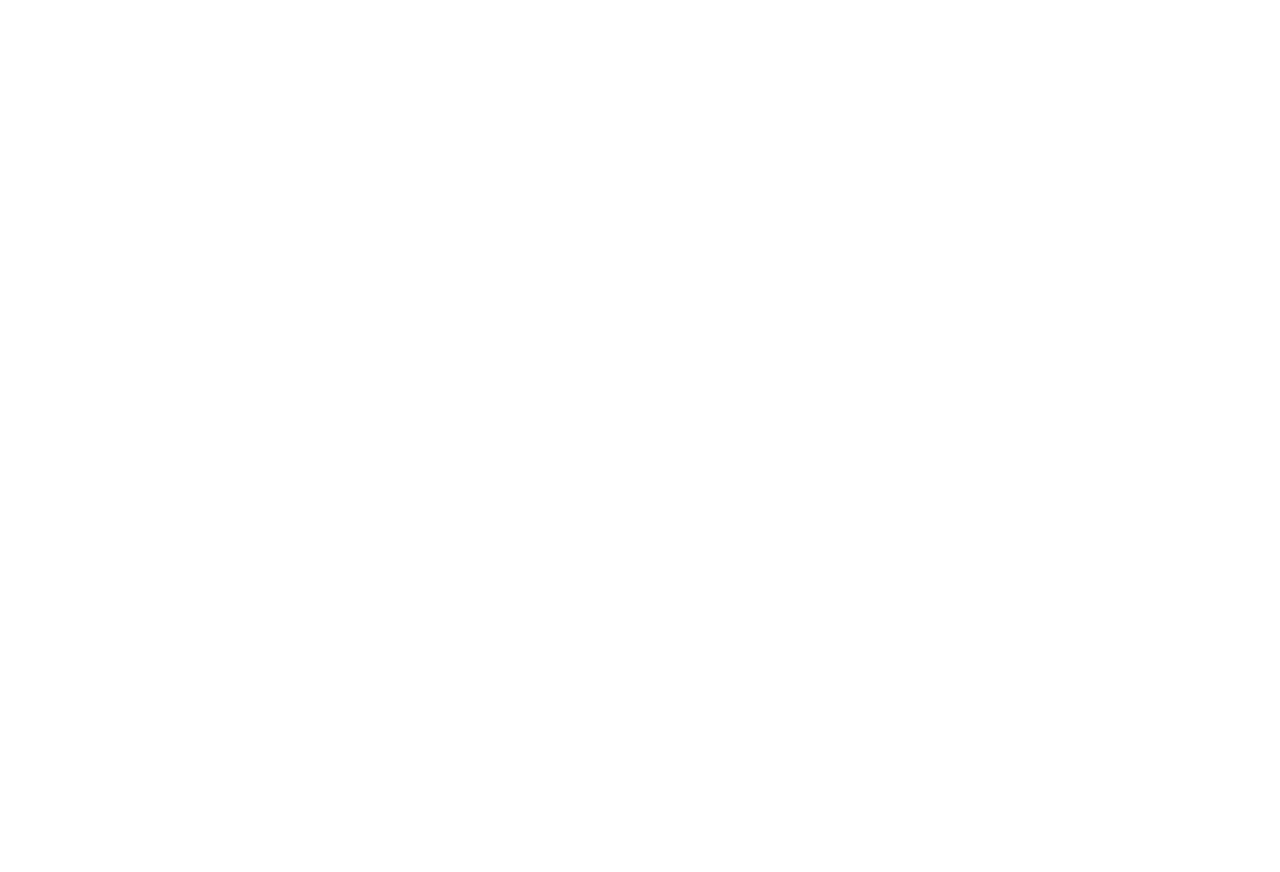
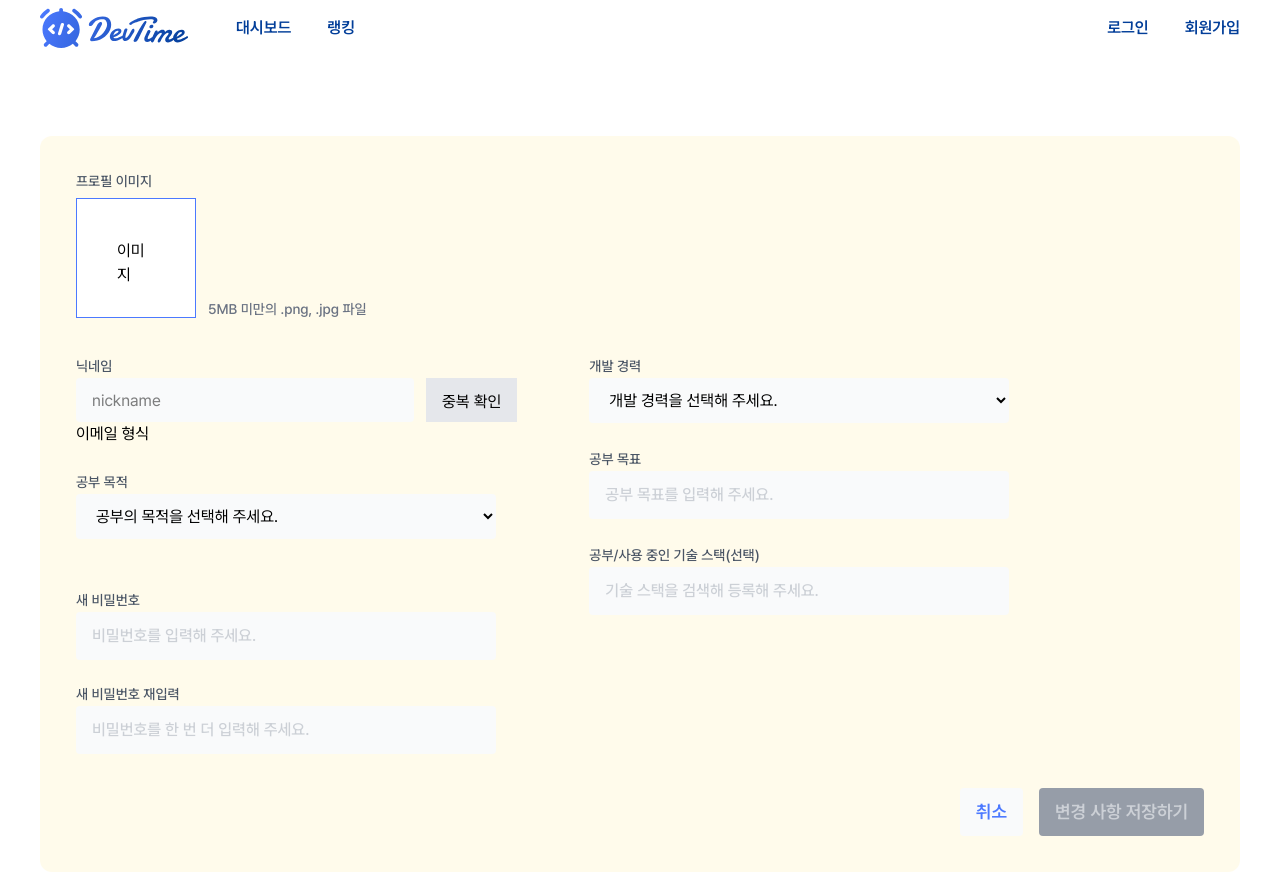
Before and after one commit to Seungjun07/DevTime, a React (Vite) app: page /my-page/edit in a window 1280 px wide. Before the commit this address had no page. Before the commit the page ends 800 px from the top, so only its background shows below. Built offline with nearby package versions, Linux system fonts and the light colour scheme.

Commit message:
프로필 수정 페이지 UI 구현

```diff
--- /dev/null
+++ b/src/pages/profile-edit-page.tsx
@@ -0,0 +1,179 @@
+export default function ProfileEditPage() {
+  return (
+    <div className="flex flex-col gap-9 rounded-xl bg-amber-50 p-9">
+      <div className="flex flex-col gap-2">
+        <p className="text-sm leading-[18px] font-medium text-gray-600">
+          프로필 이미지
+        </p>
+        <div className="flex gap-3">
+          <div className="border-primary-blue h-30 w-30 border bg-white p-10">
+            이미지
+          </div>
+          <p className="self-end text-sm leading-4.5 font-medium text-gray-500">
+            5MB 미만의 .png, .jpg 파일
+          </p>
+        </div>
+      </div>
+
+      <div className="flex gap-18">
+        <div className="flex flex-col gap-6">
+          <div>
+            <label
+              htmlFor="nickname"
+              className="text-sm leading-[18px] font-medium text-gray-600"
+            >
+              닉네임
+            </label>
+            <div className="flex gap-3">
+              <input
+                id="nickname"
+                className="h-11 rounded bg-gray-50 px-4 py-3"
+                placeholder="nickname"
+              />
+              <button className="bg-disabled-200 h-11 px-4 py-3">
+                중복 확인
+              </button>
+            </div>
+            <p>이메일 형식</p>
+          </div>
+
+          <div className="mb-6 h-[70px]">
+            <label
+              htmlFor="studyPurpose"
+              className="text-sm leading-[18px] font-medium text-gray-600"
+            >
+              공부 목적
+            </label>
+            <div>
+              <select
+                id="studyPurpose"
+                className="placeholder-custom w-105 rounded bg-gray-50 px-4 py-3"
+              >
+                <option value={""}>공부의 목적을 선택해 주세요.</option>
+                <option value={""}>취업 준비</option>
+                <option value={""}>이직 준비</option>
+                <option value={""}>단순 개발 역량 향상</option>
+                <option value={""}>회사 내 프로젝트 원활하게 수행</option>
+                <option value={""}>기타(직접 입력)</option>
+              </select>
+              {/* <input
+                className="placeholder-custom w-105 rounded bg-gray-50 px-4 py-3"
+                placeholder="기타 "
+              /> */}
+            </div>
+          </div>
+
+          <div className="h-[70px]">
+            <label
+              htmlFor="password"
+              className="text-sm leading-[18px] font-medium text-gray-600"
+            >
+              새 비밀번호
+            </label>
+            <div>
+              <input
+                id="password"
+                className="placeholder-custom w-105 rounded bg-gray-50 px-4 py-3"
+                type="password"
+                placeholder="비밀번호를 입력해 주세요."
+              />
+              {/* {errors.password && (
+            <p className="text-secondary-negative pt-2 text-[12px] leading-4 font-medium">
+              {errors.password}
+            </p>
+          )} */}
+            </div>
+          </div>
+
+          <div className="h-[70px]">
+            <label
+              htmlFor="password"
+              className="text-[14px] leading-[18px] font-medium text-gray-600"
+            >
+              새 비밀번호 재입력
+            </label>
+            <div>
+              <input
+                id="password"
+                className="placeholder-custom w-105 rounded bg-gray-50 px-4 py-3"
+                type="password"
+                placeholder="비밀번호를 한 번 더 입력해 주세요."
+              />
+              {/* {errors.password && (
+            <p className="text-secondary-negative pt-2 text-[12px] leading-4 font-medium">
+              {errors.password}
+            </p>
+          )} */}
+            </div>
+          </div>
+        </div>
+
+        {/* 오른쪽 박스 */}
+        <div className="flex flex-col gap-6">
+          <div className="">
+            <label
+              htmlFor="developCareer"
+              className="text-[14px] leading-[18px] font-medium text-gray-600"
+            >
+              개발 경력
+            </label>
+            <div>
+              <select
+                id="developCareer"
+                className="placeholder-custom w-105 rounded bg-gray-50 px-4 py-3"
+              >
+                <option value={""}>개발 경력을 선택해 주세요.</option>
+                <option value={""}>경력 없음</option>
+                <option value={""}>0-3년</option>
+                <option value={""}>4-7년</option>
+                <option value={""}>8-10년</option>
+                <option value={""}>11년 이상</option>
+              </select>
+            </div>
+          </div>
+
+          <div>
+            <label
+              htmlFor="studyGoal"
+              className="text-[14px] leading-[18px] font-medium text-gray-600"
+            >
+              공부 목표
+            </label>
+            <div>
+              <input
+                id="studyGoal"
+                className="placeholder-custom w-105 rounded bg-gray-50 px-4 py-3"
+                placeholder="공부 목표를 입력해 주세요."
+              />
+            </div>
+          </div>
+
+          <div>
+            <label
+              htmlFor="studyStack"
+              className="text-[14px] leading-[18px] font-medium text-gray-600"
+            >
+              공부/사용 중인 기술 스택(선택)
+            </label>
+            <div>
+              <input
+                id="studyStack"
+                className="placeholder-custom w-105 rounded bg-gray-50 px-4 py-3"
+                placeholder="기술 스택을 검색해 등록해 주세요."
+              />
+            </div>
+          </div>
+        </div>
+      </div>
+
+      <div className="flex justify-end gap-4">
+        <button className="text-primary-blue h-12 rounded bg-gray-50 px-4 py-3 text-[18px] leading-[22px] font-semibold">
+          취소
+        </button>
+        <button className="bg-disabled-400 text-disabled-300 h-12 rounded px-4 py-3 text-[18px] leading-[22px] font-semibold">
+          변경 사항 저장하기
+        </button>
+      </div>
+    </div>
+  );
+}
--- a/src/root-route.tsx
+++ b/src/root-route.tsx
@@ -7,6 +7,7 @@
 import GlobalLayout from "./layout/global-layout";
 import UserInfoLayout from "./layout/user-info-layout";
 import RankingPage from "./pages/ranking-page";
+import ProfileEditPage from "./pages/profile-edit-page";
 
 export default function RootRoute() {
   return (
@@ -15,6 +16,7 @@
         <Route path="/" element={<IndexPage />} />
         <Route path="/my-page" element={<MyPage />} />
         <Route path="/ranking" element={<RankingPage />} />
+        <Route path="/my-page/edit" element={<ProfileEditPage />} />
       </Route>
 
       <Route element={<UserInfoLayout />}>
```
